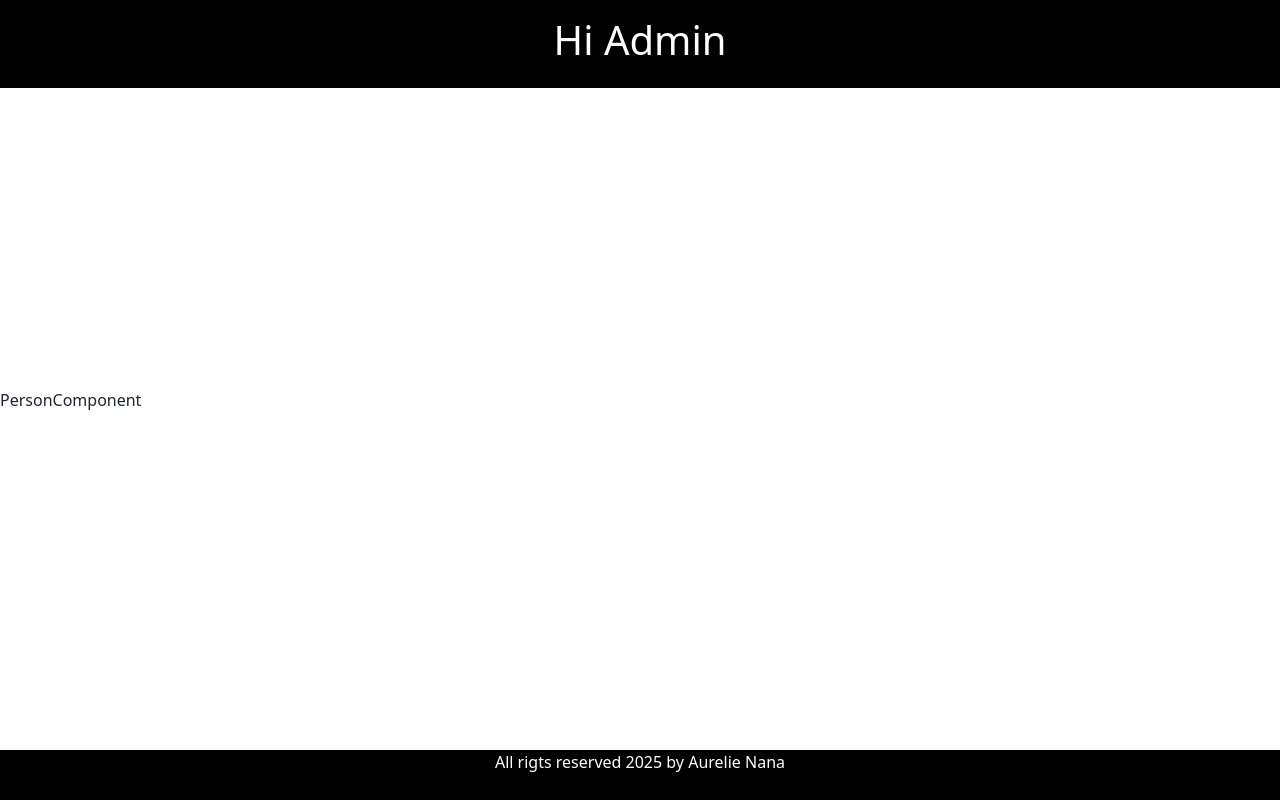
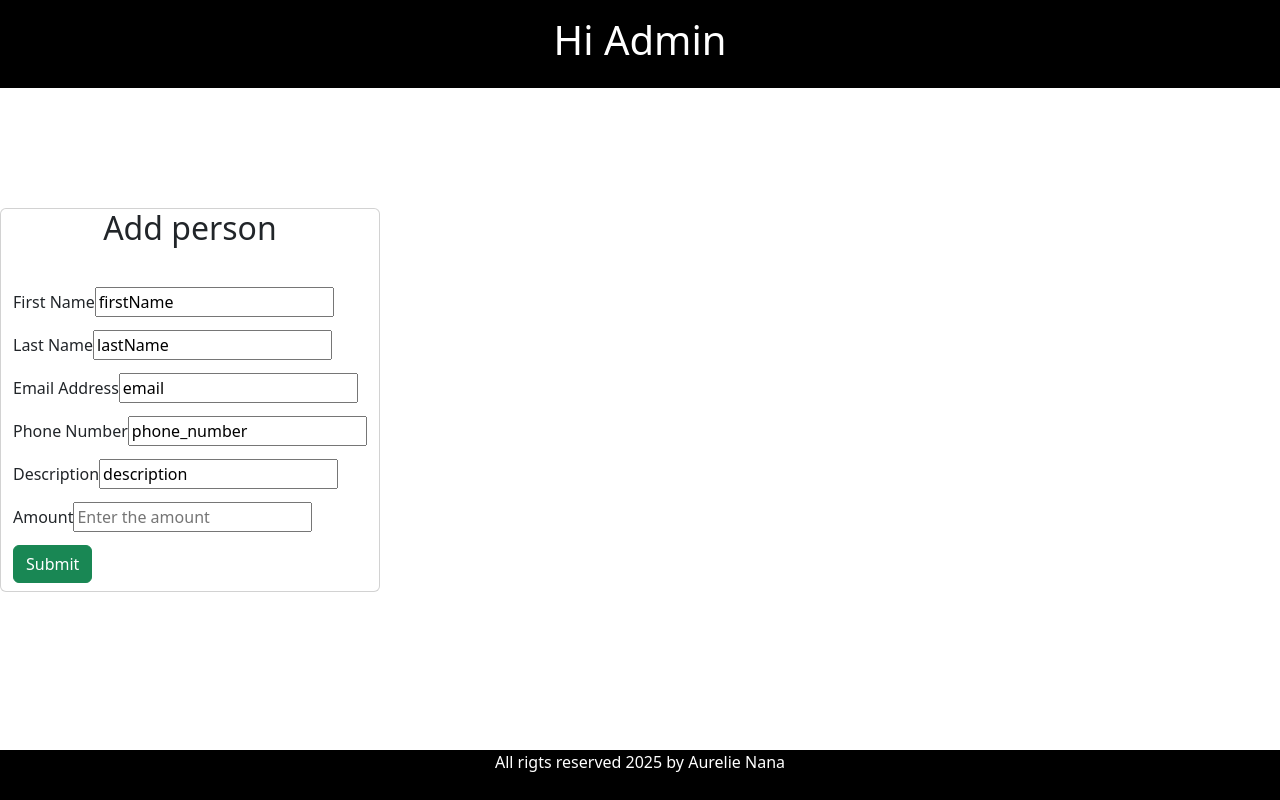
Before and after one commit to Aurelie04/hi-Admin-React-Application, a React (Vite) app in the folder hi-admin-frontend/: page /add-person in a window 1280 px wide. Built offline with nearby package versions, Linux system fonts and the light colour scheme.

Commit message:
generating form to add a new pwerson

```diff
--- a/hi-admin-frontend/package.json
+++ b/hi-admin-frontend/package.json
@@ -11,7 +11,9 @@
   },
   "dependencies": {
     "axios": "^1.7.9",
+    "bootstrap": "^5.3.3",
     "react": "^19.0.0",
+    "react-bootstrap": "^2.10.9",
     "react-dom": "^19.0.0",
     "react-router-dom": "^7.1.5"
   },
--- a/hi-admin-frontend/src/App.jsx
+++ b/hi-admin-frontend/src/App.jsx
@@ -1,10 +1,10 @@
-
 import './App.css'
 import FooterComponent from './components/FooterComponent'
 import HeaderComponent from './components/HeaderComponent'
 import ListPersonComponent from './components/ListPersonComponent'
 import {BrowserRouter, Routes, Route} from 'react-router-dom'
 import PersonComponent from './components/PersonComponent'
+
 
 function App() {
 
--- a/hi-admin-frontend/src/components/FooterComponent.jsx
+++ b/hi-admin-frontend/src/components/FooterComponent.jsx
@@ -4,7 +4,7 @@ const FooterComponent = () => {
   return (
     <div>
         <footer className='footer'>
-            <spam>All rigts reserved 2025 by Aurelie Nana</spam>
+            <span>All rigts reserved 2025 by Aurelie Nana</span>
         </footer>
     </div>
   )
--- a/hi-admin-frontend/src/components/PersonComponent.jsx
+++ b/hi-admin-frontend/src/components/PersonComponent.jsx
@@ -1,9 +1,143 @@
-import React from 'react'
+import React, { useState } from 'react'
+import { Button, Container, Row, Col, Form } from 'react-bootstrap'
 
 const PersonComponent = () => {
+
+   const [firstName, setFirstName] = useState('')
+   const [lastName, setLastName] = useState('')
+   const [email, setEmail] = useState('')
+   const [phone_number, setPhoneNumber] = useState('')
+   const [description, setDescription] = useState('')
+   const [amount, setAmount] = useState('')
+
+   function handleFirstName(e){
+       setFirstName(e.target.value);
+   }
+   function handleLastName(e){
+            setLastName(e.target.value);
+   }
+
+   function handleEmail(e){
+     setEmail(e.target.value);
+   }
+
+   function handlePhoneNumber(e){
+     setPhoneNumber(e.target.value);
+   }
+
+   function handleDescription(e){
+     setDescription(e.target.value);
+   }
+
+   function handleAmount(e){
+     setAmount(e.target.value);
+   }
+
+
+   function savePerson(e){
+     e.preventDefault();
+
+     const person = {firstName,lastName,email,phone_number,description,amount}
+     console.log(person)
+   }
+
+
+
   return (
-    <div>PersonComponent</div>
-  )
-}
+     <div className='container'>
+         <div className='row'>
+             <div className='card'>
+                 <h2 className='text-center'>Add person</h2>
+                 <div className='card-body'></div>
+                     <form>
+                         <div className='form-group mb-2'>
+                              <label className='form-label'>First Name</label>
+                              <input
+                                   type='text'
+                                   placeholder='Enter person Name'
+                                   name='firstName'
+                                   value={'firstName'}
+                                   className='form-contol'
+                                   onChange={handleFirstName}
+                              >
+                              </input>
+                         </div>
 
-export default PersonComponent
+                         <div className='form-group mb-2'>
+                              <label className='form-label'>Last Name</label>
+                              <input
+                                   type='text'
+                                   placeholder='Enter person Last Name'
+                                   name='lastName'
+                                   value={'lastName'}
+                                   className='form-contol'
+                                   onChange={handleLastName}
+                              >
+                              </input>
+                         </div>
+
+                         <div className='form-group mb-2'>
+                              <label className='form-label'>Email Address</label>
+                              <input
+                                   type='text'
+                                   placeholder='Enter email address'
+                                   name='email'
+                                   value={'email'}
+                                   className='form-contol'
+                                   onChange={handleEmail}
+                              >
+                              </input>
+                         </div>
+
+                         <div className='form-group mb-2'>
+                              <label className='form-label'>Phone Number</label>
+                              <input
+                                   type='text'
+                                   placeholder='Enter phone number'
+                                   name='phone_number'
+                                   value={'phone_number'}
+                                   className='form-contol'
+                                   onChange={handlePhoneNumber}
+                              >
+                              </input>
+                         </div>
+
+                         <div className='form-group mb-2'>
+                              <label className='form-label'>Description</label>
+                              <input
+                                   type='text'
+                                   placeholder='Enter description'
+                                   name='description'
+                                   value={'description'}
+                                   className='form-contol'
+                                   onChange={handleDescription}
+                              >
+                              </input>
+                         </div>
+
+                         <div className='form-group mb-2'>
+                              <label className='form-label'>Amount</label>
+                              <input
+                                   type='number'
+                                   placeholder='Enter the amount'
+                                   name='amount'
+                                   value={'amount'}
+                                   className='form-contol'
+                                   onChange={handleAmount}
+                              >
+                              </input>
+                         </div>
+
+                         <div className='form-group mb-2'>
+                            <Button className='btn btn-success' onClick={savePerson}>Submit</Button>
+                         </div>
+
+                     </form>
+
+             </div>
+         </div>
+     </div>
+   )
+ }
+
+ export default PersonComponent
```
Also changed, not shown: 1 other file (tests, documents, lock files or other folders).
